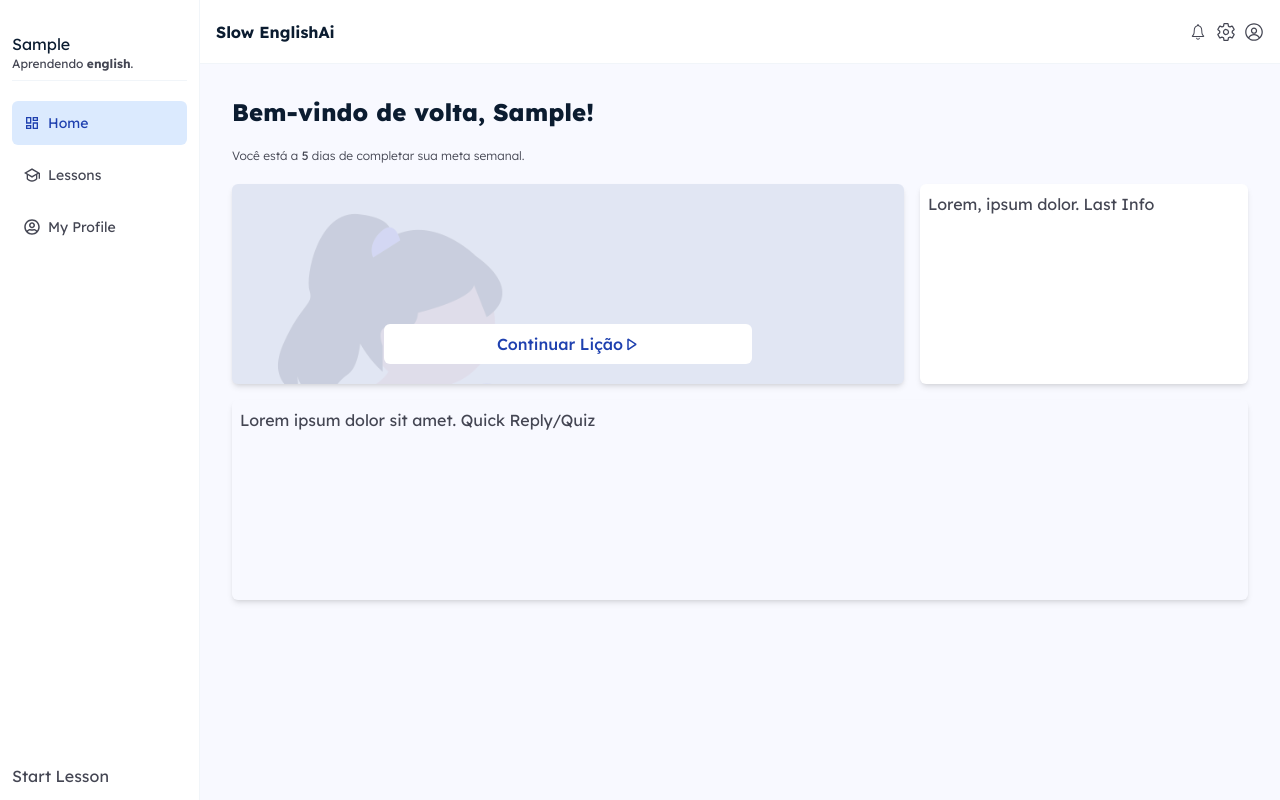
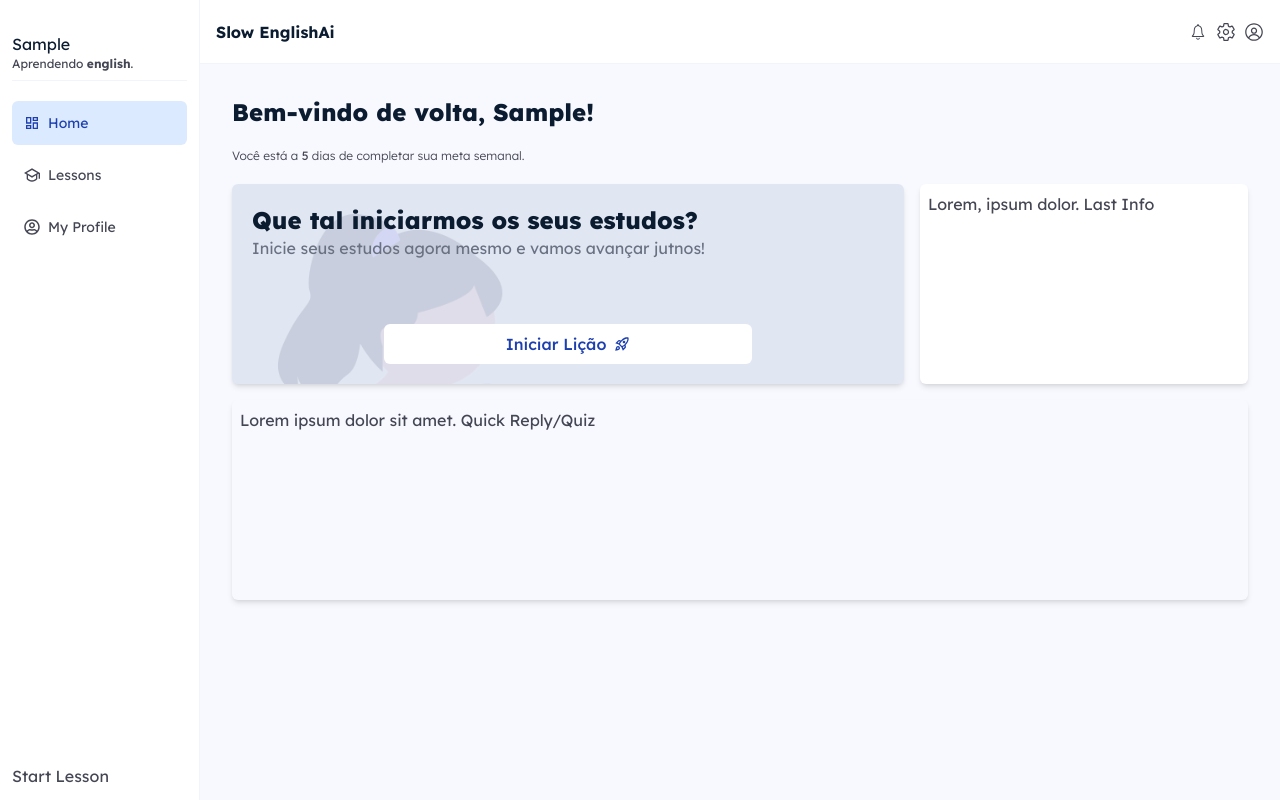
Before and after one commit to PHSalazar/slow-englishai, a React (Vite) app: page /slow-englishai/profile/setup-wizard in a window 1280 px wide. Both pictures are taken after typing "Sample", "Sample123" into the empty fields and a click on the button "Concluir". Built offline with nearby package versions, Linux system fonts and the light colour scheme.

Commit message:
feat: card NextLesson

```diff
--- a/src/pages/FullScreenLesson.tsx
+++ b/src/pages/FullScreenLesson.tsx
@@ -1,20 +1,19 @@
 import { useEffect } from 'react';
 import { IoIosArrowRoundBack } from 'react-icons/io';
 import { useNavigate, useParams } from 'react-router-dom';
-import useLessonStore from '../store/useLessonStore';
+import useUserInfoStore from '../store/useUserInfoStore';
 
 const FullScreenLesson = () => {
     const { id } = useParams();
     const navigate = useNavigate();
-    const allLessons = useLessonStore((state) => state.allLessons);
-    const setActiveLesson = useLessonStore((state) => state.setActiveLesson);
+    const allLessons = useUserInfoStore((state) => state.allLessons);
+    const setActiveLesson = useUserInfoStore((state) => state.setActiveLesson);
 
     const currentLesson = allLessons.find(lesson => lesson.id === Number(id));
     const titleCurrentLesson = currentLesson ? currentLesson.title : null;
 
     useEffect(() => {
         if (currentLesson && !currentLesson.started) {
-            // Apenas chamamos a função, o store cuida do resto
             setActiveLesson(currentLesson);
         }
     }, [currentLesson, setActiveLesson]);
--- a/src/pages/Home.tsx
+++ b/src/pages/Home.tsx
@@ -1,4 +1,6 @@
+import { MdOutlineRocketLaunch } from "react-icons/md";
 import { VscDebugStart } from "react-icons/vsc";
+import { NavLink } from "react-router-dom";
 import imageStuding from "../assets/studing.png";
 import Card from "../components/Home/Card";
 import useUserInfoStore from "../store/useUserInfoStore";
@@ -19,12 +21,28 @@ const Home = () => {
                 <Card className="col-span-4 flex flex-col items-start min-h-[200px] sm:row-span-7 bg-blue-900/10 relative overflow-hidden p-5">
                     <img src={imageStuding} className="absolute bottom-5 sm:top-5 -z-50 opacity-10" />
 
-                    <h1 className="text-2xl font-extrabold">{activeLesson?.title}</h1>
-                    <h1 className="text-md flex-1 text-gray-500!">{activeLesson?.description}</h1>
-                    <button className="mt-8 self-center bg-white text-[#1E40AF] rounded-md w-11/12 sm:w-7/12 py-2
-                    cursor-pointer flex flex-nowrap items-center justify-center font-medium hover:bg-[#1E40AF] hover:text-white transition-all">
-                        Continuar Lição <VscDebugStart />
-                    </button>
+                    {
+                        activeLesson ? (
+                            <>
+                                <h1 className="text-2xl font-extrabold">{activeLesson?.title}</h1>
+                                <h2 className="text-md flex-1 text-gray-500!">{activeLesson?.description}</h2>
+                                <NavLink to={`lesson/${activeLesson.id}`} className="mt-8 self-center bg-white text-[#1E40AF] rounded-md w-11/12 sm:w-7/12 py-2
+                    cursor-pointer flex flex-nowrap items-center justify-center font-medium hover:bg-[#1E40AF] hover:text-white transition-all gap-2">
+                                    Continuar Lição <VscDebugStart />
+                                </NavLink>
+                            </>
+                        ) : (
+                            <>
+                                <h1 className="text-2xl font-extrabold">Que tal iniciarmos os seus estudos?</h1>
+                                <h2 className="text-md flex-1 text-gray-500!">Inicie seus estudos agora mesmo e vamos avançar jutnos!</h2>
+
+                                <NavLink to="lessons" className="mt-8 self-center bg-white text-[#1E40AF] rounded-md w-11/12 sm:w-7/12 py-2
+                    cursor-pointer flex flex-nowrap items-center justify-center font-medium hover:bg-[#1E40AF] hover:text-white transition-all gap-2">
+                                    Iniciar Lição <MdOutlineRocketLaunch />
+                                </NavLink>
+                            </>
+                        )
+                    }
                 </Card>
                 <Card className="col-span-2 min-h-[200px] sm:row-span-7 bg-white">
                     Lorem, ipsum dolor.
```
